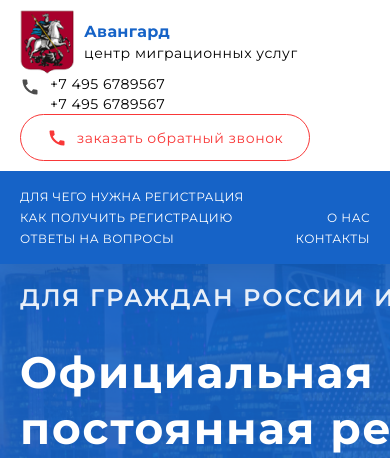
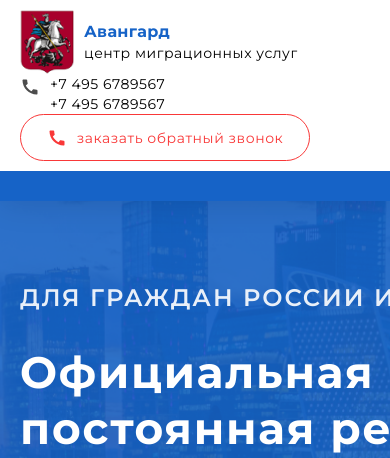
Before and after one commit to netexsu/Avangard, a PHP site: page / in a window 390 px wide; the page is wider, and only the part inside the window is pictured. Shown: the top 458 px of that part. Run offline with PHP 8.4, Linux system fonts and the light colour scheme; style sheets or scripts are compiled from the project's sources.

Commit message:
Адаптивное меню

```diff
--- a/#src/scss/blocks/_header.scss
+++ b/#src/scss/blocks/_header.scss
@@ -41,7 +41,7 @@ body {
     }
   }
 }
-@media screen and (max-width: $Large) {
+@media screen and (max-width: $ExtraLarge) {
   .header-blocks__woman {
     display: none;
   }
--- a/#src/scss/blocks/_navigation.scss
+++ b/#src/scss/blocks/_navigation.scss
@@ -51,6 +51,26 @@
   padding: 15px 0;
 }
 .menu {
+  .phone {
+    display: none;
+  }
+  .btn-menu {
+    width: 30px;
+    height: 24px;
+    display: none;
+    flex-direction: column;
+    justify-content: space-between;
+    cursor: pointer;
+    &__item {
+      width: 100%;
+      height: 3px;
+      background-color: #fff;
+    }
+  }
+  &__humburgers {
+    display: none;
+  }
+
   &__links {
     list-style-type: none;
     margin: 0;
@@ -71,3 +91,39 @@
     }
   }
 }
+
+@media screen and (max-width: $Large) {
+  .menu {
+    display: flex;
+    flex-wrap: wrap;
+    justify-content: space-between;
+		align-items: center;
+
+    .phone-menu {
+      display: block;
+      color: #fff;
+      &__number {
+        font-size: 12px;
+			}
+
+    }
+    .btn-menu {
+      display: flex;
+    }
+    &__humburgers:checked + &__links {
+      max-height: 100vh;
+		}
+		&__links {
+			flex-direction: column;
+			width: 100%;
+			max-height: 0;
+			overflow: hidden;
+			transition: .5s all;
+		}
+		&__link {
+			width: 100%;
+			margin-top: 30px;
+		}
+
+  }
+}
```
Also changed, not shown: #src/pug/blocks/navigation.pug (+10 -0 lines), 1 other file.
